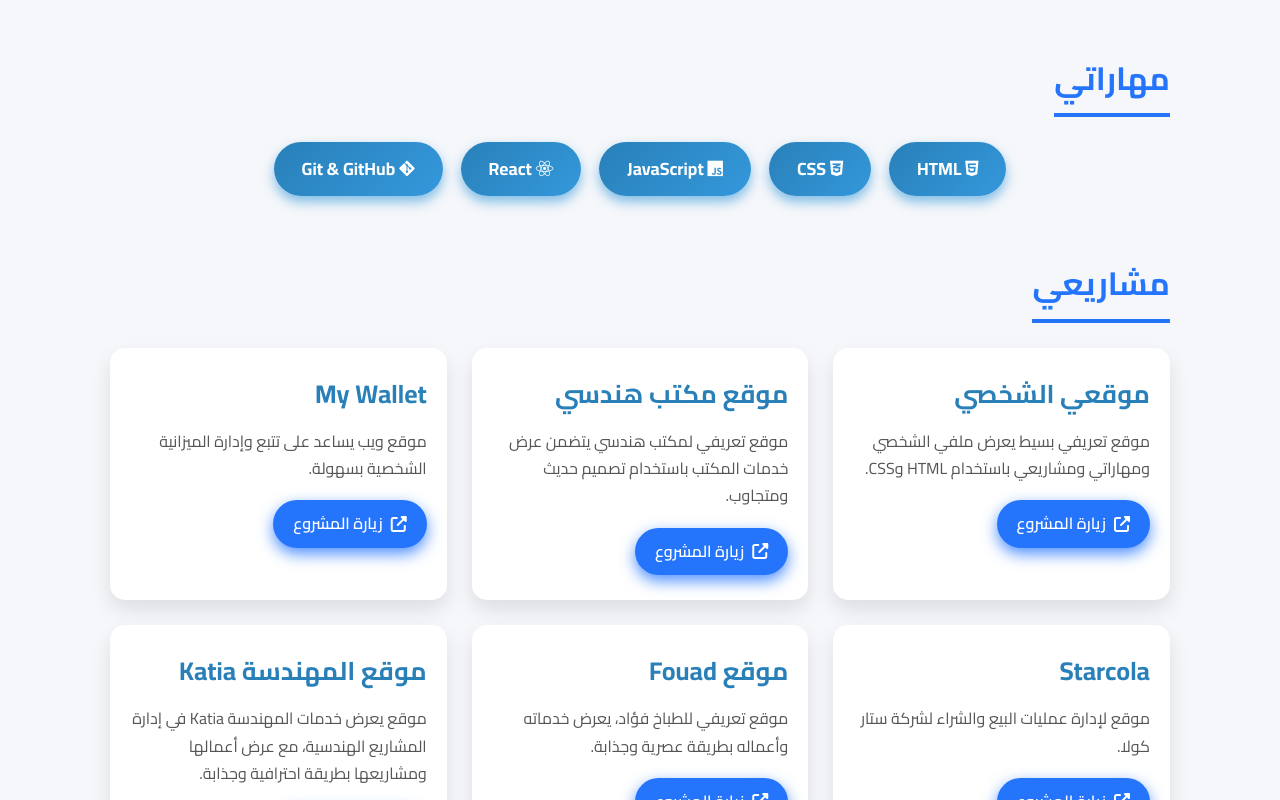
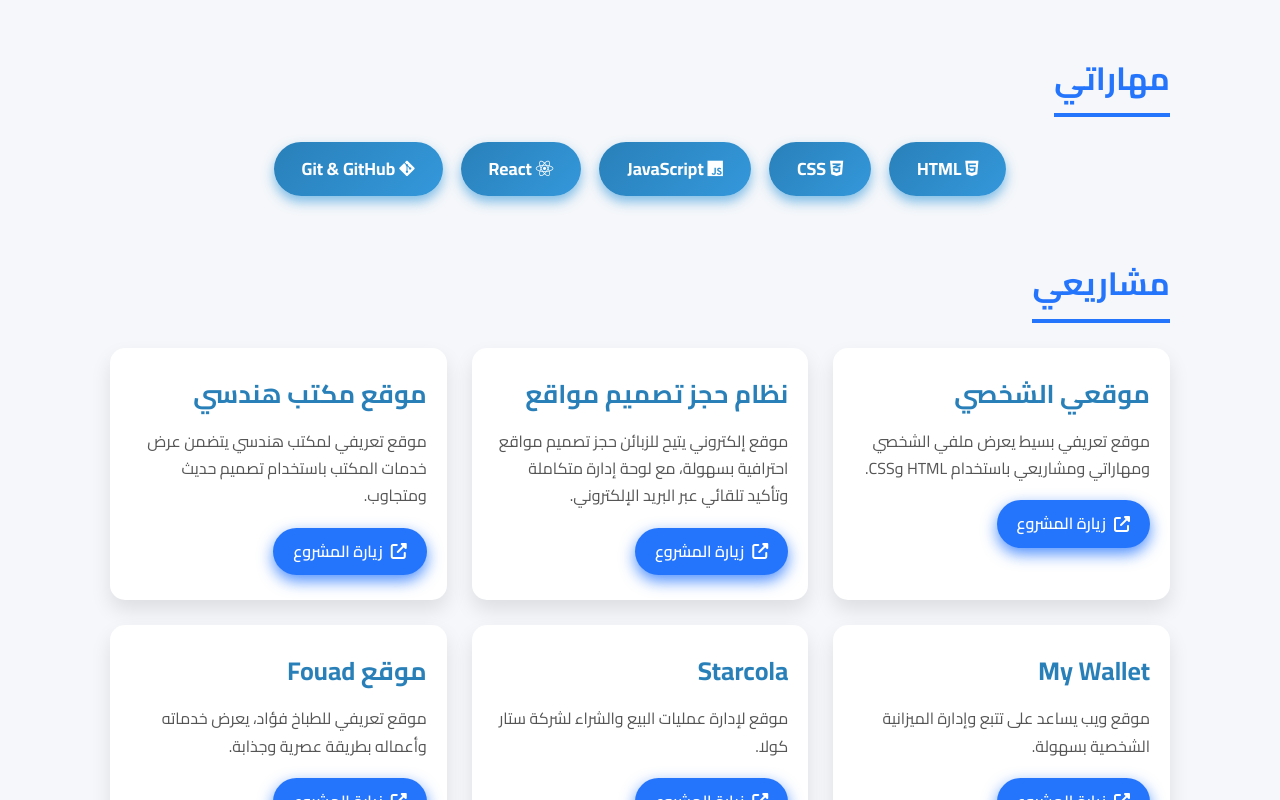
Before and after one commit to Mohammedkaadi/My-project, a plain HTML site: page index.html in a window 1280 px wide. Shown: the part 550-1350 px from the top of the page. Drawn offline with Linux system fonts and the light colour scheme.

Commit message:
Update index.html

```diff
--- a/index.html
+++ b/index.html
@@ -131,6 +131,11 @@
           <p>موقع تعريفي بسيط يعرض ملفي الشخصي ومهاراتي ومشاريعي باستخدام HTML وCSS.</p>
           <a href="https://mohammedkaadi.github.io/mohammedkaadi/" target="_blank"><i class="fas fa-external-link-alt"></i> زيارة المشروع</a>
         </div>
+        <div class="project">
+  <h3>نظام حجز تصميم مواقع</h3>
+  <p>موقع إلكتروني يتيح للزبائن حجز تصميم مواقع احترافية بسهولة، مع لوحة إدارة متكاملة وتأكيد تلقائي عبر البريد الإلكتروني.</p>
+  <a href="https://hm-mohammed.infinityfree.me/" target="_blank"><i class="fas fa-external-link-alt"></i> زيارة المشروع</a>
+</div>
 
         <div class="project">
           <h3>موقع مكتب هندسي</h3>
```
